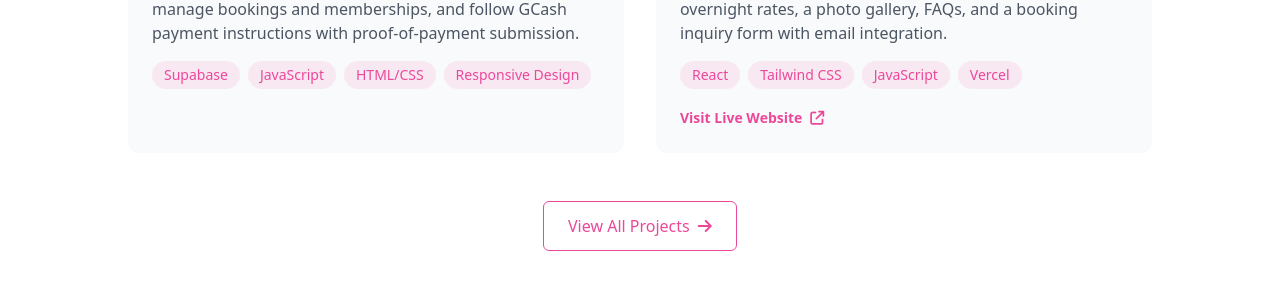
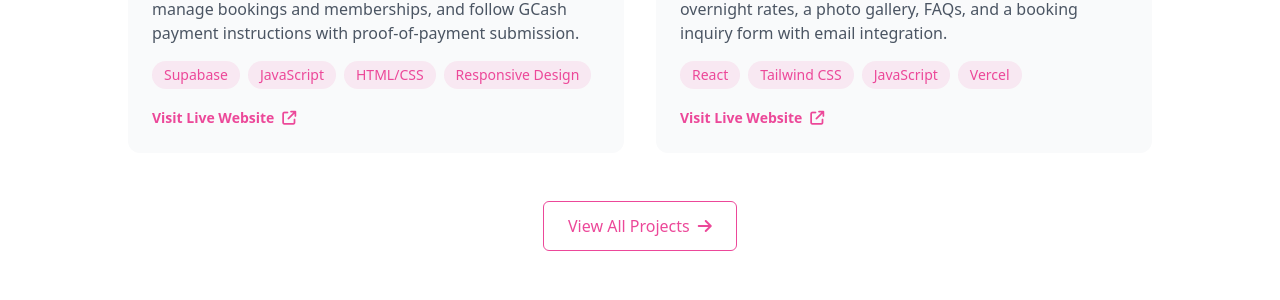
Before and after one commit to ThereseArcenal/My-Portfolio, a Flask app: page / in a window 1280 px wide. Shown: the part 3992-4292 px from the top of the page. Run offline with Flask 3, Linux system fonts and the light colour scheme; some libraries are stand-ins or nearby versions.

Commit message:
style: Add link to live website for Picolandia project and adjust layout for better spacing

```diff
--- a/templates/index.html
+++ b/templates/index.html
@@ -1570,12 +1570,15 @@
                         <h4 class="text-xl font-bold mb-1 text-dark dark:text-darkText">Picolandia</h4>
                         <p class="text-sm font-medium text-primary mb-3">Full-Stack Developer &amp; UI/UX Designer</p>
                         <p class="text-gray-600 mb-4 dark:text-gray-400">Developed a responsive court booking and reservation system where customers can explore Courts A, B, and C, manage bookings and memberships, and follow GCash payment instructions with proof-of-payment submission.</p>
-                        <div class="flex flex-wrap gap-2">
+                        <div class="flex flex-wrap gap-2 mb-4">
                             <span class="bg-primary bg-opacity-10 text-primary px-3 py-1 rounded-full text-sm">Supabase</span>
                             <span class="bg-primary bg-opacity-10 text-primary px-3 py-1 rounded-full text-sm">JavaScript</span>
                             <span class="bg-primary bg-opacity-10 text-primary px-3 py-1 rounded-full text-sm">HTML/CSS</span>
                             <span class="bg-primary bg-opacity-10 text-primary px-3 py-1 rounded-full text-sm">Responsive Design</span>
                         </div>
+                        <a href="https://picklelicaosports.com/" target="_blank" rel="noopener noreferrer" class="inline-flex items-center text-sm font-semibold text-primary hover:underline">
+                            Visit Live Website <i class="fas fa-arrow-up-right-from-square ml-2" aria-hidden="true"></i>
+                        </a>
                     </div>
                 </div>
 
```
